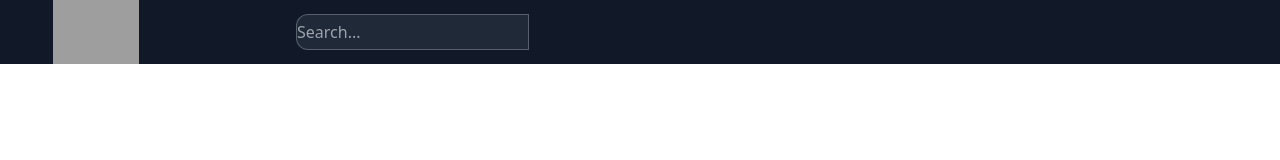
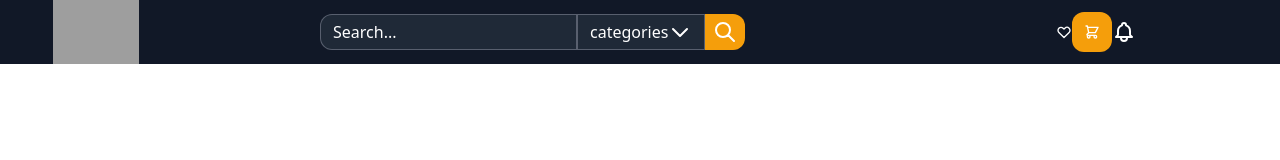
Before and after one commit to rpm1985/amazon-clone, a plain HTML site: page index.html in a window 1280 px wide. Drawn offline with nearby package versions, Linux system fonts and the light colour scheme; grey boxes are pictures that could not be loaded.

Commit message:
Added some icons and tailwind CSS

```diff
--- a/index.html
+++ b/index.html
@@ -1,5 +1,6 @@
 <!DOCTYPE html>
 <html lang="en">
+
 <head>
     <meta charset="UTF-8">
     <meta http-equiv="X-UA-Compatible" content="IE=edge">
@@ -7,17 +8,63 @@
     <link href="https://unpkg.com/tailwindcss@^2/dist/tailwind.min.css" rel="stylesheet">
     <title>Amazon 2.0</title>
 </head>
+
 <body>
     <div class="bg-white w-full">
         <div class="header h-16 bg-gray-900 flex items-center">
             <div class="logo w-1/5 h-16 ml-10">
-                <img class="w-28 h-16 object-contain" src="https://www.pinclipart.com/picdir/big/57-576184_view-our-amazon-storefront-amazon-logo-white-png.png" alt="amazon-logo">
+                <img class="w-28 h-16 object-contain"
+                    src="https://www.pinclipart.com/picdir/big/57-576184_view-our-amazon-storefront-amazon-logo-white-png.png"
+                    alt="amazon-logo">
             </div>
-            <input class="h-9 w-30 bg-gray-800 border border-gray-500 border-opacity-75 rounded-l-xl" id="search" type="text" placeholder="Search...">
+            <input class="h-9 w-30 bg-gray-800 border
+            border-gray-500 border-opacity-75 rounded-l-xl
+            px-3 text-white ml-6 focus:outline-none placeholder-white" id="search" type="text" placeholder="Search...">
+            <div class="categories h-9 w-30 bg-gray-800
+            border border-gray-500 border-opacity-75 px-3
+            text-white flex items-center">
+                categories
+                <!-- svg icon  -->
+                <svg xmlns="http://www.w3.org/2000/svg" class="h-6 w-6" fill="none" viewBox="0 0 24 24"
+                    stroke="currentColor">
+
+                    <path stroke-linecap="round" stroke-linejoin="round" stroke-width="2" d="M19 9l-7 7-7-7" />
+                </svg>
+            </div>
+            <div class="search-icon h-9 w-10 bg-yellow-500
+            rounded-r-xl flex justify-center items-center
+            text-white">
+                <svg xmlns="http://www.w3.org/2000/svg" class="h-6 w-6" fill="none" viewBox="0 0 24 24"
+                    stroke="currentColor">
+                    <path stroke-linecap="round" stroke-linejoin="round" stroke-width="2"
+                        d="M21 21l-6-6m2-5a7 7 0 11-14 0 7 7 0 0114 0z" />
+                </svg>
+            </div>
+            <!-- Right Icons -->
+            <div class="icons text-white flex items-center ml-auto mr-8 w-48 h-16">
+                <svg class="h-4 w-4" xmlns="http://www.w3.org/2000/svg" class="h-6 w-6" fill="none" viewBox="0 0 24 24"
+                    stroke="currentColor">
+                    <path stroke-linecap="round" stroke-linejoin="round" stroke-width="2"
+                        d="M4.318 6.318a4.5 4.5 0 000 6.364L12 20.364l7.682-7.682a4.5 4.5 0 00-6.364-6.364L12 7.636l-1.318-1.318a4.5 4.5 0 00-6.364 0z" />
+                </svg>
+                <div class="cart-icon h-10 w-10 bg-yellow-500 flex items-center justify-center rounded-xl ">
+                    <svg class="h-4 w-4" xmlns="http://www.w3.org/2000/svg" class="h-6 w-6" fill="none"
+                        viewBox="0 0 24 24" stroke="currentColor">
+                        <path stroke-linecap="round" stroke-linejoin="round" stroke-width="2"
+                            d="M3 3h2l.4 2M7 13h10l4-8H5.4M7 13L5.4 5M7 13l-2.293 2.293c-.63.63-.184 1.707.707 1.707H17m0 0a2 2 0 100 4 2 2 0 000-4zm-8 2a2 2 0 11-4 0 2 2 0 014 0z" />
+                    </svg>
+                </div>
+                <svg xmlns="http://www.w3.org/2000/svg" class="h-6 w-6" fill="none" viewBox="0 0 24 24"
+                    stroke="currentColor">
+                    <path stroke-linecap="round" stroke-linejoin="round" stroke-width="2"
+                        d="M15 17h5l-1.405-1.405A2.032 2.032 0 0118 14.158V11a6.002 6.002 0 00-4-5.659V5a2 2 0 10-4 0v.341C7.67 6.165 6 8.388 6 11v3.159c0 .538-.214 1.055-.595 1.436L4 17h5m6 0v1a3 3 0 11-6 0v-1m6 0H9" />
+                </svg>
+            </div>
         </div>
         <div class="main">
 
         </div>
     </div>
 </body>
+
 </html>
```
